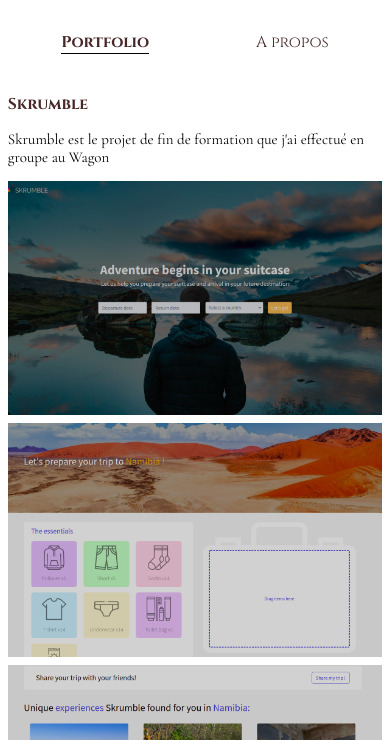
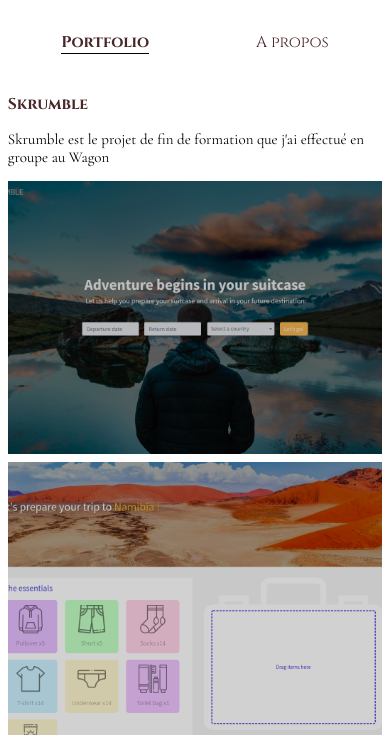
Before and after one commit to thmaurel/profile, a plain HTML site: page index.html in a window 390 px wide. Shown: the part 104-844 px from the top of the page. Drawn offline with nearby package versions, Linux system fonts and the light colour scheme.

Commit message:
portfolio image mobile

```diff
--- a/style.css
+++ b/style.css
@@ -221,7 +221,7 @@ a:hover {
   }
 
   .portfolio-image {
-    height: 60vw;
+    height: 70vw;
   }
 
   .contact-grid {
```
